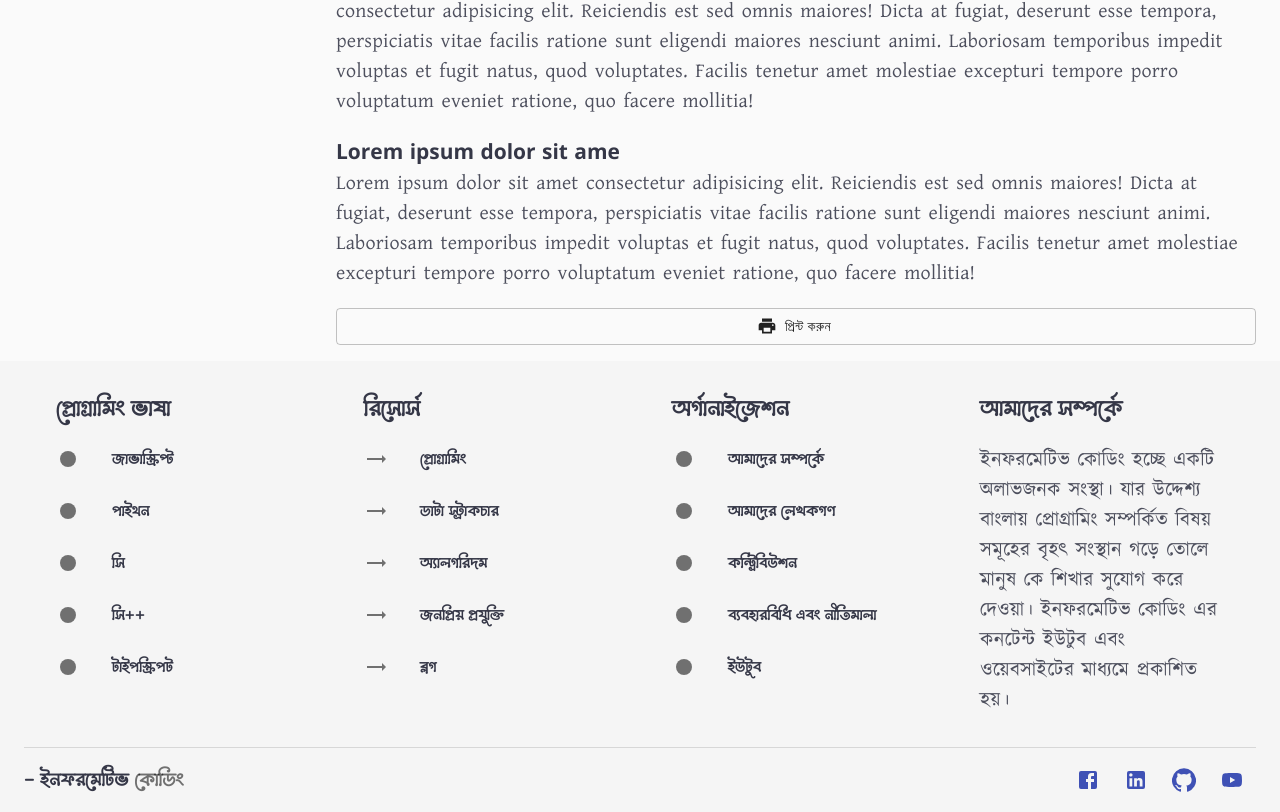
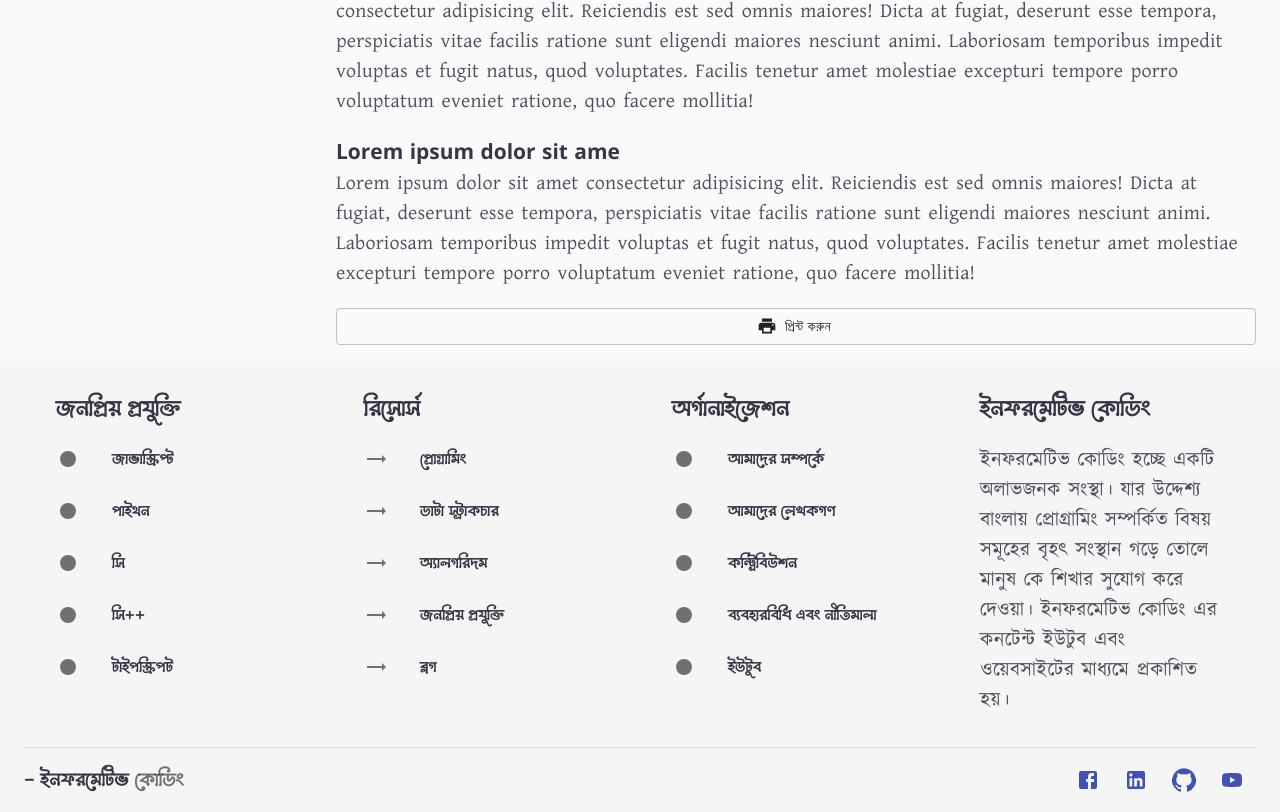
Before and after one commit to Blusofy/content-base, a Next.js app: page / in a window 1280 px wide. Shown: the part 956-1768 px from the top of the page. Built offline with nearby package versions, Linux system fonts and the light colour scheme; no server answers.

Commit message:
Ready for deploy

```diff
--- a/src/components/Footer/Footer.jsx
+++ b/src/components/Footer/Footer.jsx
@@ -93,7 +93,7 @@ function Footer() {
                 <Grid container>
                     <Grid item sm={3}>
                         <GapDiv>
-                            <Typography variant="h5">প্রোগ্রামিং ভাষা</Typography>
+                            <Typography variant="h5">জনপ্রিয় প্রযুক্তি</Typography>
                             <CustomList lists={languages} icon={<FiberManualRecordIcon />} />
                         </GapDiv>
                     </Grid>
@@ -111,7 +111,7 @@ function Footer() {
                     </Grid>
                     <Grid item sm={3}>
                         <GapDiv>
-                            <Typography variant="h5">আমাদের সম্পর্কে</Typography>
+                            <Typography variant="h5">ইনফরমেটিভ কোডিং</Typography>
                             <br />
 
                             <Typography variant="body1">
```
